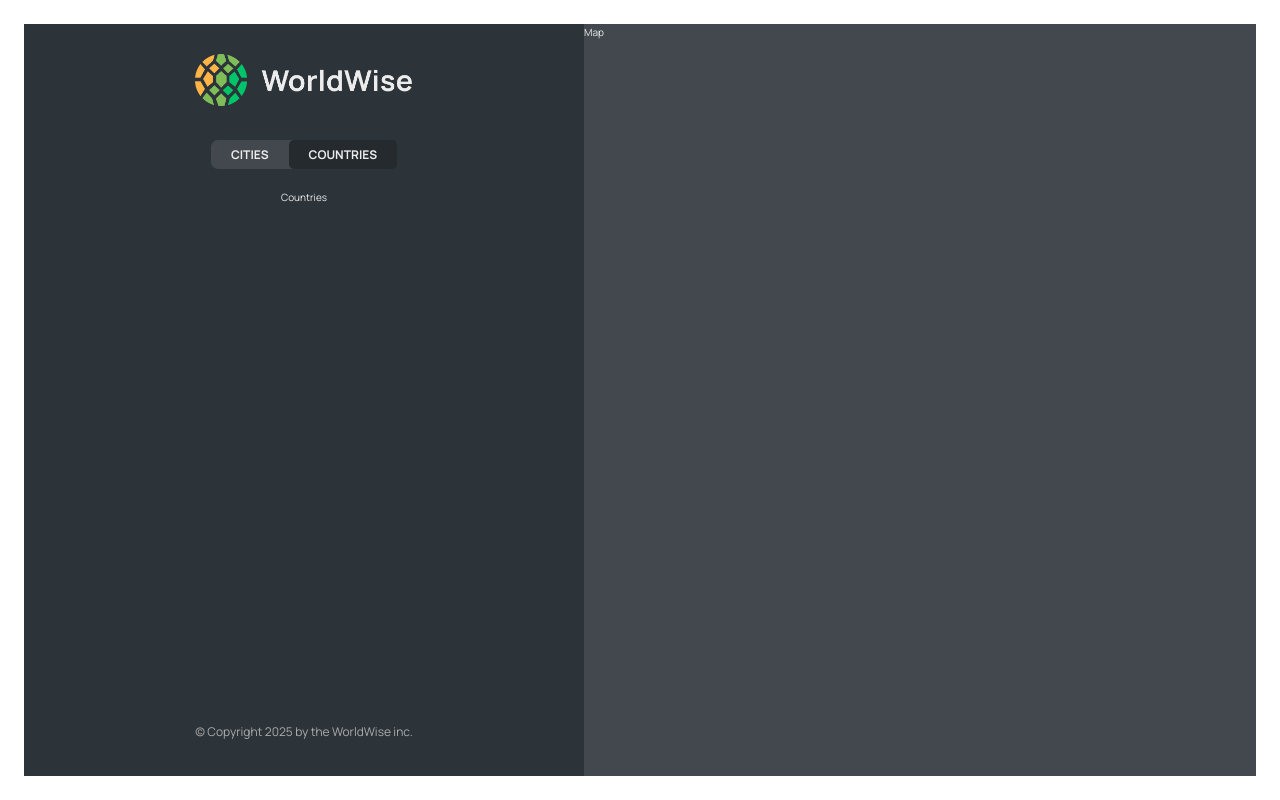
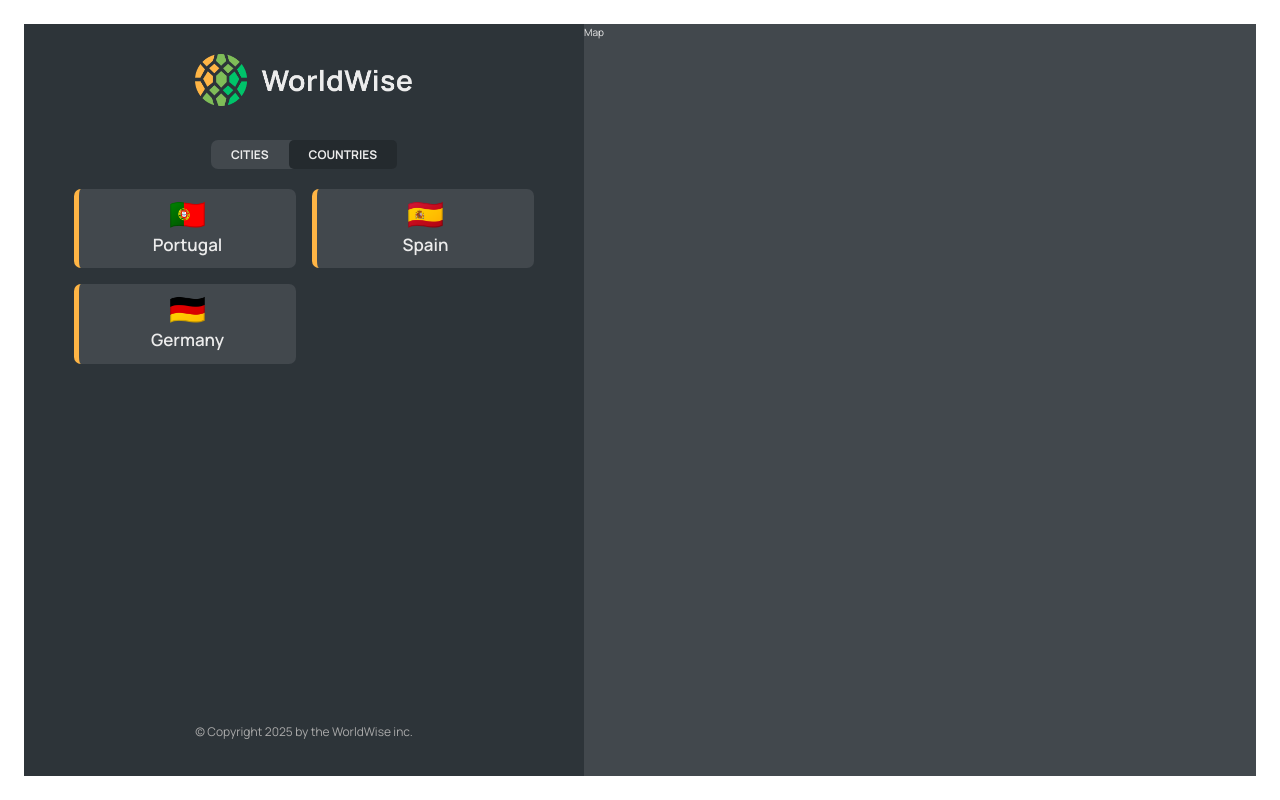
Before and after one commit to Prohalladdas/World-Wise, a React app: page /app/countries in a window 1280 px wide. Built offline with nearby package versions, Linux system fonts and the light colour scheme; data requests are answered from the project's data file; the HTML template or start-up script is replaced by a standard one.

Commit message:
Implementing the Countries List

```diff
--- a/data/cities.json
+++ b/data/cities.json
@@ -35,6 +35,30 @@
         "lng": 13.376933665713324
       },
       "id": 98443197
+    },
+    {
+      "cityName": "Faro",
+      "country": "Portugal",
+      "emoji": "🇵🇹",
+      "date": "2027-10-31T15:59:59.138Z",
+      "notes": "My favorite city so far!",
+      "position": {
+        "lat": 38.727881642324164,
+        "lng": -9.140900099907554
+      },
+      "id": 69696969
+    },
+    {
+      "cityName": "Barcelona",
+      "country": "Spain",
+      "emoji": "🇪🇸",
+      "date": "2027-07-15T08:22:53.976Z",
+      "notes": "",
+      "position": {
+        "lat": 40.46635901755316,
+        "lng": -3.7133789062500004
+      },
+      "id": 17806751
     }
   ]
 }
--- a/src/App.jsx
+++ b/src/App.jsx
@@ -1,4 +1,6 @@
+import { useEffect, useState } from "react";
 import { BrowserRouter, Routes, Route } from "react-router-dom";
+
 import Product from "./pages/Product";
 import Pricing from "./pages/Pricing";
 import HomePage from "./pages/HomePage";
@@ -6,7 +8,7 @@
 import Login from "./pages/Login";
 import PageNotFound from "./pages/PageNotFound";
 import CityList from "./components/CityList";
-import { useEffect, useState } from "react";
+import CountryList from "./components/CountryList";
 
 const BASE_URL = "http://localhost:9000";
 export default function App() {
@@ -50,7 +52,10 @@
             path="cities"
             element={<CityList cities={cities} isLoading={isLoading} />}
           />
-          <Route path="countries" element={<p>Countries</p>} />
+          <Route
+            path="countries"
+            element={<CountryList cities={cities} isLoading={isLoading} />}
+          />
           <Route path="form" element={<p>Form</p>} />
         </Route>
         <Route path="*" element={<PageNotFound />} />
--- a/src/components/CityItem.jsx
+++ b/src/components/CityItem.jsx
@@ -12,7 +12,7 @@
   const { cityName, emoji, date } = city;
 
   return (
-    <li className={styles.CityItem}>
+    <li className={styles.cityItem}>
       <span className={styles.emoji}>{emoji}</span>
       <h3 className={styles.name}>{cityName}</h3>
       <time className={styles.date}>({formatDate(date)})</time>
--- /dev/null
+++ b/src/components/CountryList.jsx
@@ -0,0 +1,31 @@
+import CountryItem from "./CountryItem";
+import styles from "./CountryList.module.css";
+import Spinner from "./Spinner";
+import Message from "./Message";
+
+export default function CountryList({ cities, isLoading }) {
+  if (isLoading) return <Spinner />;
+
+  if (!cities.length)
+    return (
+      <Message message="Add your first city by clicking on a city on the map" />
+    );
+
+  const countries = cities.reduce(
+    (arr, city) => {
+      if (!arr.map((el) => el.country).includes(city.country))
+        return [...arr, { country: city.country, emoji: city.emoji }];
+      else return arr;
+    },
+
+    []
+  );
+
+  return (
+    <ul className={styles.countryList}>
+      {countries.map((country) => (
+        <CountryItem country={country} />
+      ))}
+    </ul>
+  );
+}
```
